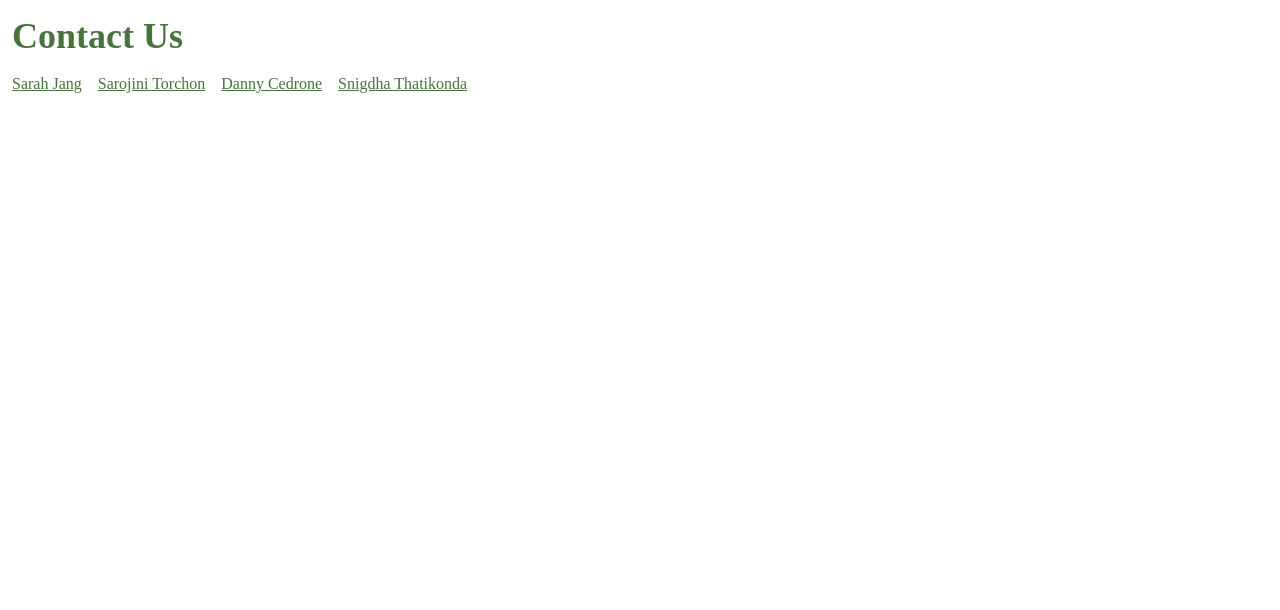
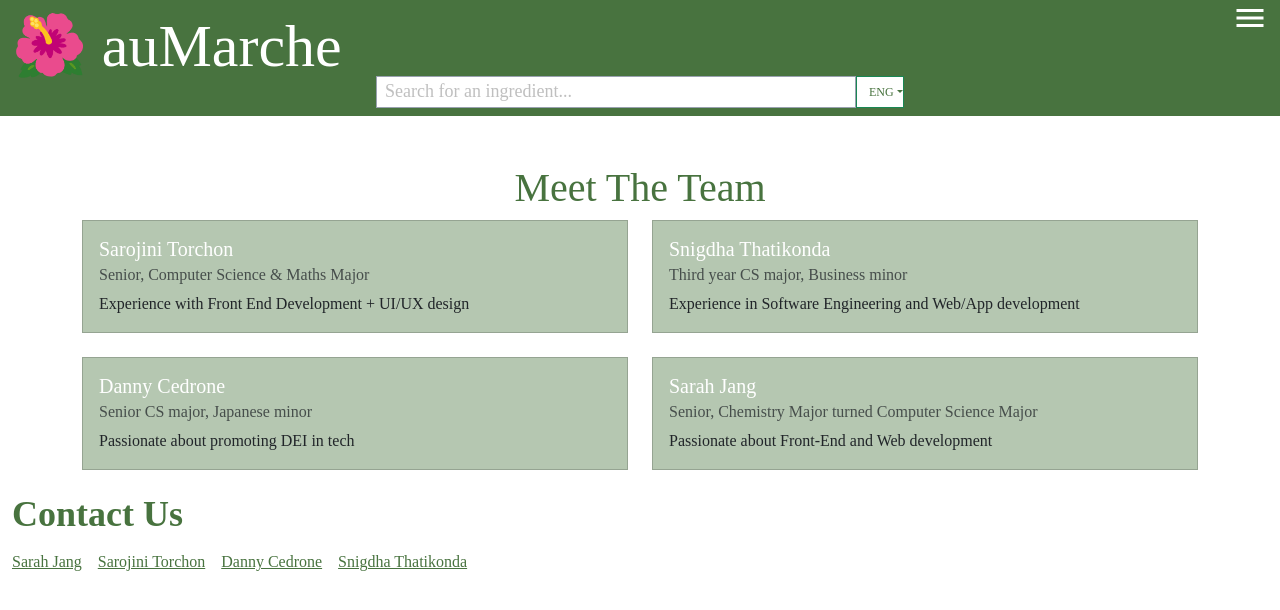
Before and after one commit to Sarojini-T/CS426-auMarche, a React (Vite) app: page /aboutUs in a window 1280 px wide. Shown: the top 610 px of the page. Built offline with nearby package versions, Linux system fonts and the light colour scheme; a web font is replaced by a local one.

Commit message:
Added an about Us page

```diff
--- a/src/App.tsx
+++ b/src/App.tsx
@@ -1,5 +1,5 @@
 import "./App.css";
-import { BrowserRouter as Router, Route, Routes } from 'react-router'
+import { BrowserRouter as Router, Route, Routes } from "react-router";
 import ProfilePage from "./pages/ProfilePage/ProfilePage";
 import SuggestionPage from "./pages/UserSuggestionPage/SuggestionPage";
 import ResultsPage from "./pages/ResultsPage/ResultsPage";
@@ -7,29 +7,33 @@ import Homepage from "./pages/Homepage/Homepage";
 import { SelectedLanguageContext } from "./components/Navbar/NavBarContexts";
 import { useState } from "react";
 import { getItem } from "./components/Navbar/LocalStorage";
-import Footer from "./pages/Homepage/components/Footer";
+import Footer from "./pages/Footer/Footer";
+import AboutUsPage from "./pages/AboutUs/AboutUsPage";
 
 function App() {
-   const [selectedLanguage, setSelectedLanguage] = useState<string>(() =>
+  const [selectedLanguage, setSelectedLanguage] = useState<string>(() =>
     // Retrieve selected language from local storage, if empty, set default to ENG
-    getItem("Selected Language") ?  getItem("Selected Language") : "ENG"
-    );
+    getItem("Selected Language") ? getItem("Selected Language") : "ENG"
+  );
 
   return (
-    <SelectedLanguageContext.Provider value={{selectedLanguage, setSelectedLanguage}}>
-        <Router>
-        <div className='App'>
-          <div className='content'>
+    <SelectedLanguageContext.Provider
+      value={{ selectedLanguage, setSelectedLanguage }}
+    >
+      <Router>
+        <div className="App">
+          <div className="content">
             <Routes>
-              <Route path='/'>
-                <Route index element={ <Homepage /> } />
+              <Route path="/">
+                <Route index element={<Homepage />} />
               </Route>
-              <Route path='/suggestion' element={ <SuggestionPage /> }>
+              <Route path="/suggestion" element={<SuggestionPage />}></Route>
+              <Route path="/profile" element={<ProfilePage />}></Route>
+              <Route path="/results/:itemName">
+                <Route index element={<ResultsPage />} />
               </Route>
-              <Route path='/profile' element={ <ProfilePage /> }>
-              </Route>
-              <Route path='/results/:itemName'>
-                <Route index element={ <ResultsPage /> } />
+              <Route path="/aboutUs">
+                <Route index element={<AboutUsPage />} />
               </Route>
             </Routes>
           </div>
--- a/src/components/Navbar/MenuTab.tsx
+++ b/src/components/Navbar/MenuTab.tsx
@@ -42,7 +42,7 @@ export const Menu : React.FC = () => {
                 <nav className="flex flex-col items-center  justify-center  ">
                     <MenuLink route={"/"} page={navBarTranslationObj.Home} />
                     <MenuLink route={"/profile"} page={navBarTranslationObj.Profile} />
-                    <MenuLink route={"/suggestion"} page={navBarTranslationObj.Suggestions} />
+                    <MenuLink route={"/aboutUs"} page={navBarTranslationObj.aboutUS} />
                 </nav>
             </div>
         )
--- a/src/data/translated-text-data.ts
+++ b/src/data/translated-text-data.ts
@@ -9,7 +9,7 @@ type navBarTextType = {
         suggestion : string
         Home : string,
         Profile : string,
-        Suggestions : string
+        aboutUS : string
     },
     HT  : {
         searchBarPlaceholder : string,
@@ -17,7 +17,7 @@ type navBarTextType = {
         suggestion : string,
         Home : string,
         Profile : string,
-        Suggestions : string
+        aboutUS : string
     },
     JPN : {
         searchBarPlaceholder : string,
@@ -25,7 +25,7 @@ type navBarTextType = {
         suggestion : string,
         Home : string,
         Profile : string,
-        Suggestions : string
+        aboutUS : string
     }
 }
 
@@ -37,7 +37,7 @@ const navBarText : navBarTextType = {
         //menu tab links
         Home : "Home",
         Profile : "Profile",
-        Suggestions : "Suggestions"
+        aboutUS : "About Us"
     },
     HT : {
         searchBarPlaceholder : "Chèche yon engredyan...",
@@ -45,7 +45,7 @@ const navBarText : navBarTextType = {
         suggestion : "Eske ou te vle di...",
         Home : "Paj Dakèy",
         Profile : "Paj Pwofil",
-        Suggestions : "Sijesyon"
+        aboutUS : "Enfòmasyon sou nou"
     },
     JPN : {
         searchBarPlaceholder : "材料を探す...",
@@ -53,7 +53,7 @@ const navBarText : navBarTextType = {
         suggestion : "...ということでしたか？",
         Home : "ホームページ",
         Profile : "プロフィールページ",
-        Suggestions : "ご提案"
+        aboutUS : "弊社について"
     }
 }
 
@@ -225,5 +225,85 @@ const profilePageText : profilePageTextType = {
     }
 }
 
-export {navBarText, homepageText, resultsPageText , suggestionsPageText , profilePageText};
-export type {navBarTextType, homepageTextType, suggestionsPageTextType, profilePageTextType}
+// Type and data for aboutUs page
+type aboutUsTextType = {
+    ENG : {
+        [name:string] : {
+            yearAndMajor : string,
+            background : string,
+        }
+    },
+    HT  : {
+        [name:string] : {
+            yearAndMajor : string,
+            background : string,
+        }
+    },
+    JPN : {
+        [name:string] : {
+            yearAndMajor : string,
+            background : string,
+        }
+    }
+}
+
+const aboutUSText : aboutUsTextType = {
+    ENG : {
+        "Sarojini Torchon" : {
+            yearAndMajor : "Senior, Computer Science & Maths Major",
+            background : "Experience with Front End Development + UI/UX design",
+        } ,
+        "Snigdha Thatikonda" : {
+            yearAndMajor : "Third year CS major, Business minor",
+            background : "Experience in Software Engineering and Web/App development",
+        },
+        "Danny Cedrone" : {
+            yearAndMajor : "Senior CS major, Japanese minor",
+            background : "Passionate about promoting DEI in tech",
+        },
+        "Sarah Jang" : {
+            yearAndMajor : "Senior, Chemistry Major turned Computer Science Major",
+            background : "Passionate about Front-End and Web development",
+        }
+    },
+    HT  : {
+       "Sarojini Torchon" : {
+            yearAndMajor : "Reto, Syans enfòmatik ak Matematik",
+            background : "Eksperyans ak Devlopman Front End + konsepsyon UI/UX",
+        } ,
+        "Snigdha Thatikonda" : {
+            yearAndMajor : "Twazyèm ane Syans enfòmatik, biznis minè",
+            background : "Eksperyans nan Jeni lojisyèl ak devlopman Web/App",
+        },
+        "Danny Cedrone" : {
+            yearAndMajor : "Reto CS, Japonè minè",
+            background : "Pasyone sou pwomosyon DEI nan teknoloji",
+        },
+        "Sarah Jang" : {
+            yearAndMajor : "Reto, Chimi ki tounen Syans enfòmatik",
+            background : "Pasyone pou Front-End ak devlopman entènèt",
+        }
+    },
+    JPN : {
+       "Sarojini Torchon" : {
+            yearAndMajor : "シニア、コンピュータサイエンスと数学専攻",
+            background : "フロントエンド開発 + UI/UX デザインの経験",
+        } ,
+        "Snigdha Thatikonda" : {
+            yearAndMajor : "3 年生 CS 専攻、ビジネス副専攻",
+            background : "ソフトウェアエンジニアリングと Web/アプリ開発の経験",
+        },
+        "Danny Cedrone" : {
+            yearAndMajor : "シニア CS 専攻、日本語副専攻",
+            background : "技術における DEI の推進に熱心",
+        },
+        "Sarah Jang" : {
+            yearAndMajor : "4年生、化学専攻からコンピュータサイエンス専攻に転向",
+            background : "フロントエンドとWeb開発に情熱を傾けている",
+        }
+    }
+}
+
+
+export {navBarText, homepageText, resultsPageText , suggestionsPageText , profilePageText, aboutUSText};
+export type {navBarTextType, homepageTextType, suggestionsPageTextType, profilePageTextType, aboutUsTextType}
--- /dev/null
+++ b/src/pages/AboutUs/AboutUsPage.tsx
@@ -0,0 +1,35 @@
+import { Col, Container, Row } from "react-bootstrap";
+import NavBar from "../../components/Navbar/NavBar";
+import MemberCard from "./MemberCard";
+
+// This component returns the team's information
+const AboutUsPage : React.FC = () =>{
+    return(
+        <>
+            <NavBar />
+            <h1 className="text-center font-bold text-size-5xl mt-5 "
+            style={{fontFamily: "var(--font-anek)",
+            color: "var(--color-primarygreen)"}}>Meet The Team</h1>
+            <Container >
+                <Row className="mb-4">
+                    <Col md={6} >
+                        <MemberCard name="Sarojini Torchon" />
+                    </Col>
+                    <Col md={6}>
+                        <MemberCard name="Snigdha Thatikonda" />
+                    </Col>
+                </Row >
+                <Row className="mb-4">
+                    <Col>
+                        <MemberCard name="Danny Cedrone" />
+                    </Col>
+                    <Col>
+                    <MemberCard name="Sarah Jang" />
+                    </Col>
+                </Row>
+            </Container>
+        </>
+    );
+}
+
+export default AboutUsPage;
--- /dev/null
+++ b/src/pages/AboutUs/MemberCard.tsx
@@ -0,0 +1,30 @@
+import Card from 'react-bootstrap/Card';
+import { aboutUSText } from '../../data/translated-text-data';
+import { SelectedLanguageContext, selectedLanguageContextType } from '../../components/Navbar/NavBarContexts';
+import { useContext } from 'react';
+
+// This component returns a bootstrap card containing a team member's name, year, major and background
+type Props = {
+    name : string,
+}
+const MemberCard : React.FC<Props> = ({name}) => {
+     // Retrieve the selected language
+     const {selectedLanguage} : selectedLanguageContextType = useContext(SelectedLanguageContext);
+
+     // Find the corresponding data for the selected language
+     const yearAndMajor = aboutUSText[selectedLanguage as keyof typeof aboutUSText][name as keyof typeof aboutUSText].yearAndMajor;
+     const background = aboutUSText[selectedLanguage as keyof typeof aboutUSText][name as keyof typeof aboutUSText].background;
+    return(
+        <>
+         <Card className="rounded-0 shadow-1xl" style={{width: "18rem;", backgroundColor: "var( --color-form)"}}>
+            <Card.Body>
+                <Card.Title style={{color: "white", fontFamily:"var(--font-anek)"}}>{name}</Card.Title>
+                    <Card.Subtitle className="mb-2 text-muted" style={{fontFamily:"var(--font-anek)"}}>{yearAndMajor}</Card.Subtitle>
+                        <Card.Text style={{fontFamily:"var(--font-anek)"}}>{background}</Card.Text>
+                </Card.Body>
+            </Card>
+        </>
+    );
+}
+
+export default MemberCard;
--- /dev/null
+++ b/src/pages/Footer/Footer.tsx
@@ -0,0 +1,42 @@
+import { useContext } from "react";
+import {
+  SelectedLanguageContext,
+  selectedLanguageContextType,
+} from "../../components/Navbar/NavBarContexts";
+import MemberEmail from "./MemberEmail";
+import { homepageText } from "../../data/translated-text-data";
+
+// This component will return the footer of the website containing the team members' emails and names
+const Footer = () => {
+  // Retrieve the selected language
+  const { selectedLanguage }: selectedLanguageContextType = useContext(
+    SelectedLanguageContext
+  );
+
+  // Find the corresponding data for the selected language
+  const contactUS =
+    homepageText[selectedLanguage as keyof typeof homepageText].contact;
+  return (
+    <>
+      <div className="ml-3 mt-3 flex flex-col">
+        <p
+          className="text-2xl sm:text-2xl md:text-3xl lg:text-3xl xl:text-4xl font-bold"
+          style={{
+            fontFamily: "var(--font-anek)",
+            color: "var(--color-primarygreen)",
+          }}
+        >
+          {contactUS}
+        </p>
+        <div className="flex gap-3">
+          <MemberEmail memberName={"Sarah Jang"} />
+          <MemberEmail memberName={"Sarojini Torchon"} />
+          <MemberEmail memberName={"Danny Cedrone"} />
+          <MemberEmail memberName={"Snigdha Thatikonda"} />
+        </div>
+      </div>
+    </>
+  );
+};
+
+export default Footer;
--- a/src/pages/Homepage/components/Footer.tsx
+++ /dev/null
@@ -1,28 +0,0 @@
-import { useContext } from "react";
-import { SelectedLanguageContext, selectedLanguageContextType } from "../../../components/Navbar/NavBarContexts";
-import MemberEmail from "./MemberEmail";
-import { homepageText } from "../../../data/translated-text-data";
-
-// This component will return the footer of the website containing the team members' emails and names
-const Footer = () => {
-     // Retrieve the selected language
-  const {selectedLanguage} : selectedLanguageContextType = useContext(SelectedLanguageContext);
-
-  // Find the corresponding data for the selected language
-  const contactUS = homepageText[selectedLanguage as keyof typeof homepageText].contact;
-    return(
-        <>
-            <div className="ml-3 mt-3 flex flex-col">
-                <p className="text-2xl sm:text-2xl md:text-3xl lg:text-3xl xl:text-4xl font-bold" style={{fontFamily : "var(--font-anek)", color : "var(--color-primarygreen)"}}>{contactUS}</p>
-                <div className="flex gap-3">
-                    <MemberEmail memberName={"Sarah Jang"} />
-                    <MemberEmail memberName={"Sarojini Torchon"} />
-                    <MemberEmail memberName={"Danny Cedrone"} />
-                    <MemberEmail memberName={"Snigdha Thatikonda"} />
-                </div>
-            </div>
-        </>
-    );
-}
-
-export default Footer;
```
Also changed, not shown: src/pages/Footer/MemberEmail.tsx (renamed from src/pages/Homepage/components/MemberEmail.tsx).
